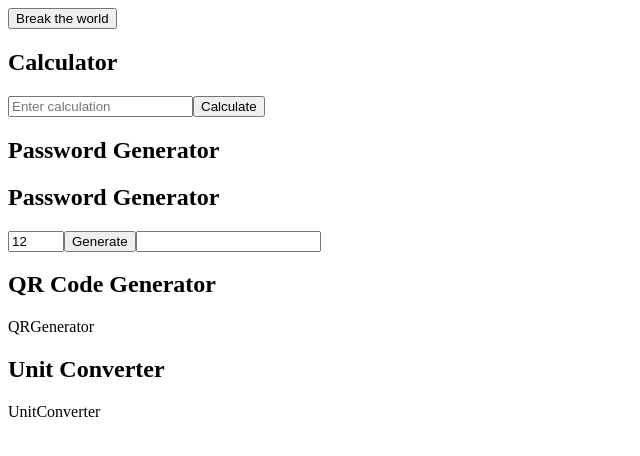
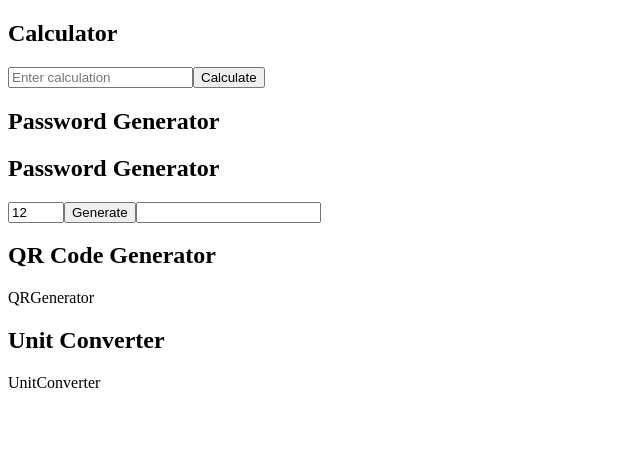
Before and after one commit to LCSOGthb/Tools, a React (Vite) app: page / in a window 1280 px wide. Shown: the top 456 px of the page, without its empty margins (0-640 px from the left). Built offline with nearby package versions, Linux system fonts and the light colour scheme.

Commit message:
Removed test error for sentry.io

```diff
--- a/src/App.tsx
+++ b/src/App.tsx
@@ -1,5 +1,4 @@
 import React from "react";
-import ErrorButton from "./components/ErrorButton";
 import ToolCard from "./components/ToolCard";
 import Calculator from "./tools/Calculator";
 import PasswordGenerator from "./tools/PasswordGenerator";
@@ -16,8 +15,7 @@ const tools = [
 export default function App() {
   return (
     <main className="tool-grid">
-      <ErrorButton /> {/* 👈 click this to send a test error */}
-      {tools.map((tool) => (
+        {tools.map((tool) => (
         <ToolCard key={tool.name} name={tool.name} content={tool.component} />
       ))}
     </main>
--- a/src/main.tsx
+++ b/src/main.tsx
@@ -14,5 +14,3 @@ if (!container) throw new Error("No root container found");
 
 const root = createRoot(container);
 root.render(<App />);
-
-Sentry.captureException(new Error("Manual test event"));
--- a/src/sentry.ts
+++ b/src/sentry.ts
@@ -16,5 +16,3 @@ Sentry.init({
   sendDefaultPii: true,
   enableTracing: true
 });
-
-Sentry.captureException(new Error("Startup test error"));
```
